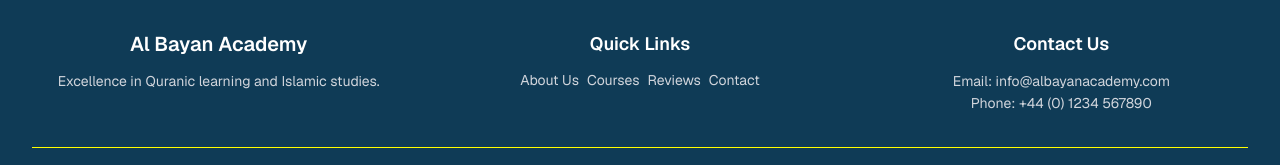
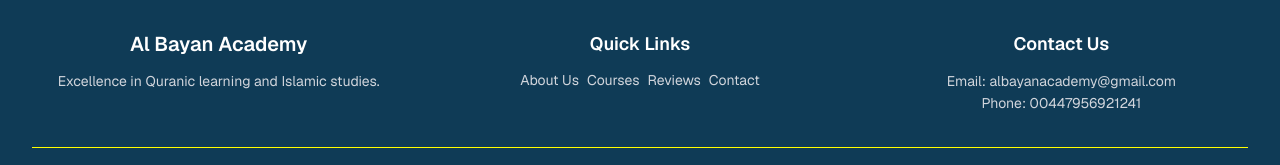
Before and after one commit to riad-mammadov/Al-Bayan-Academy, a Next.js app: page / in a window 1280 px wide. Shown: the part 2539-2704 px from the top of the page. Built offline with nearby package versions, Linux system fonts and the light colour scheme.

Commit message:
change email and number

```diff
--- a/app/components/Footer.tsx
+++ b/app/components/Footer.tsx
@@ -61,9 +61,9 @@
               Contact Us
             </h4>
             <p className="text-gray-300 text-sm leading-relaxed text-center">
-              Email: info@albayanacademy.com
+              Email: albayanacademy@gmail.com
               <br />
-              Phone: +44 (0) 1234 567890
+              Phone: 00447956921241
             </p>
           </div>
         </div>
```
